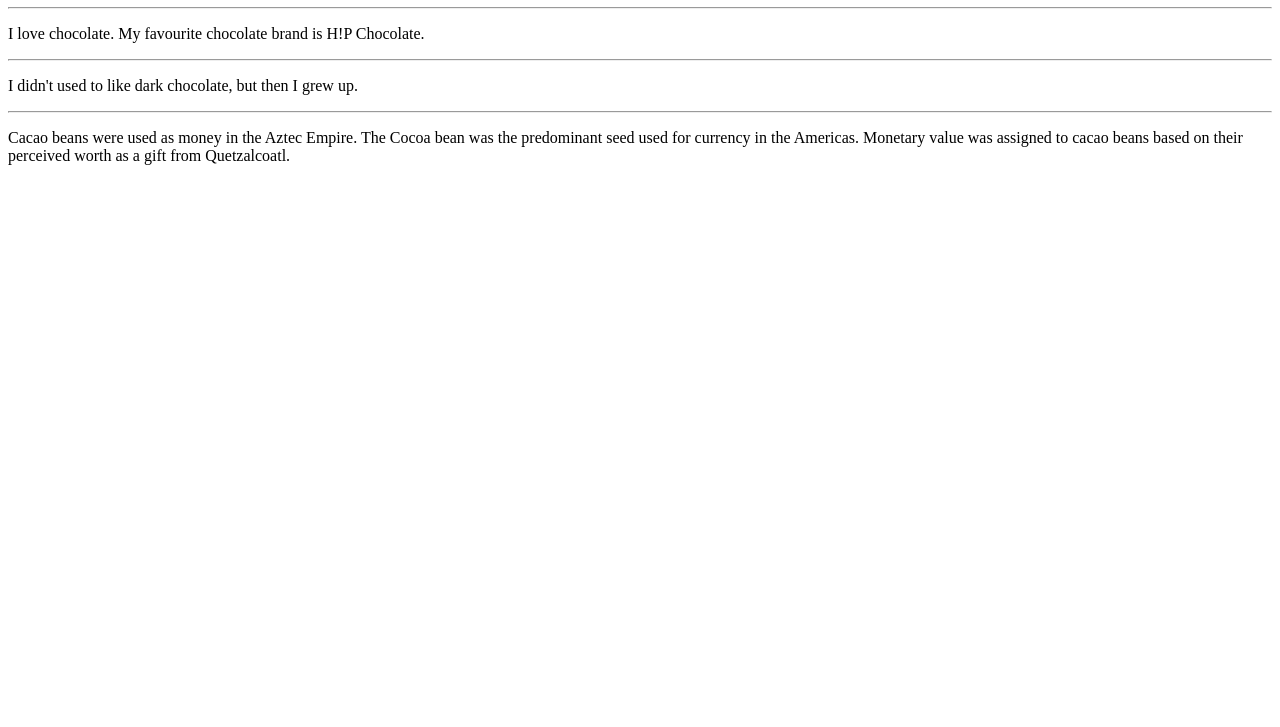
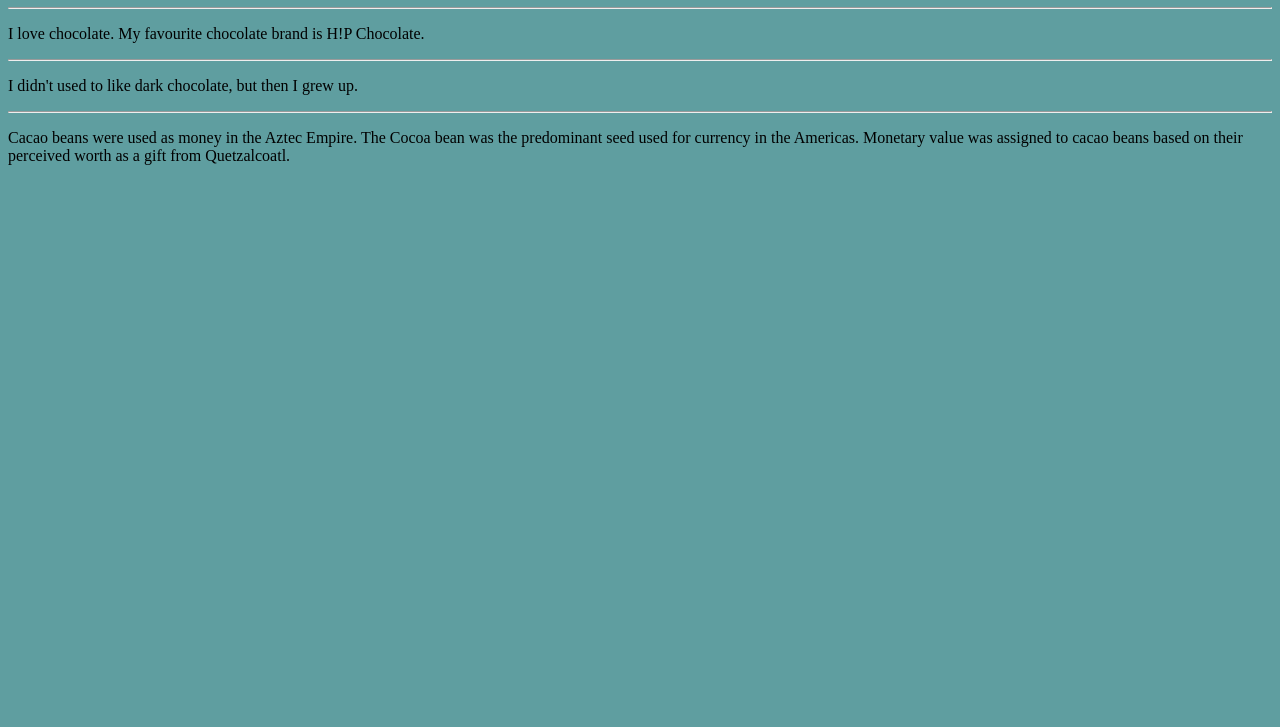
Before and after one commit to AlexGravener/repository_1, a plain HTML site: page index.html in a window 1280 px wide. Shown: the part 73-800 px from the top of the page. Drawn offline with Linux system fonts and the light colour scheme.

Commit message:
basic stylesheet created

```diff
--- a/index.html
+++ b/index.html
@@ -2,7 +2,7 @@
 <html lang="en">
     <head>
         <title>Homepage</title>
-
+        <link rel="stylesheet" href="styles.css"></link>
         <meta charset="UTF-8">
         <meta name="viewport" content="width=, initial-scale=1.0">
 
@@ -19,7 +19,9 @@
         </p>
         <hr>
         <p>
-            Cacao beans were used as money in the Aztec Empire. The Cocoa bean was the predominant seed used for currency in the Americas. Monetary value was assigned to cacao beans based on their perceived worth as a gift from Quetzalcoatl.
+            Cacao beans were used as money in the Aztec Empire.
+            The Cocoa bean was the predominant seed used for currency in the Americas.
+            Monetary value was assigned to cacao beans based on their perceived worth as a gift from Quetzalcoatl.
         </p>
 
     </body>
--- /dev/null
+++ b/styles.css
@@ -0,0 +1,3 @@
+body {
+    background-color: cadetblue;
+}
```
